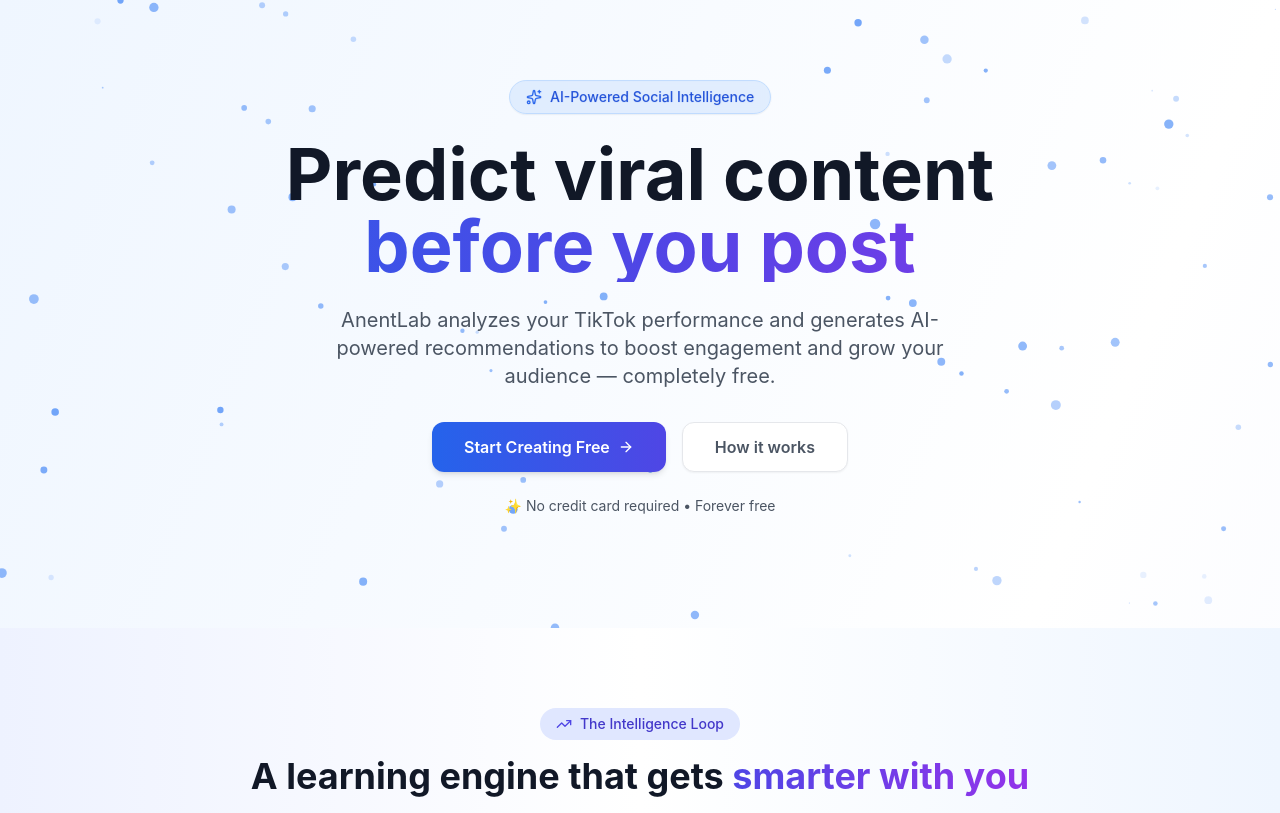
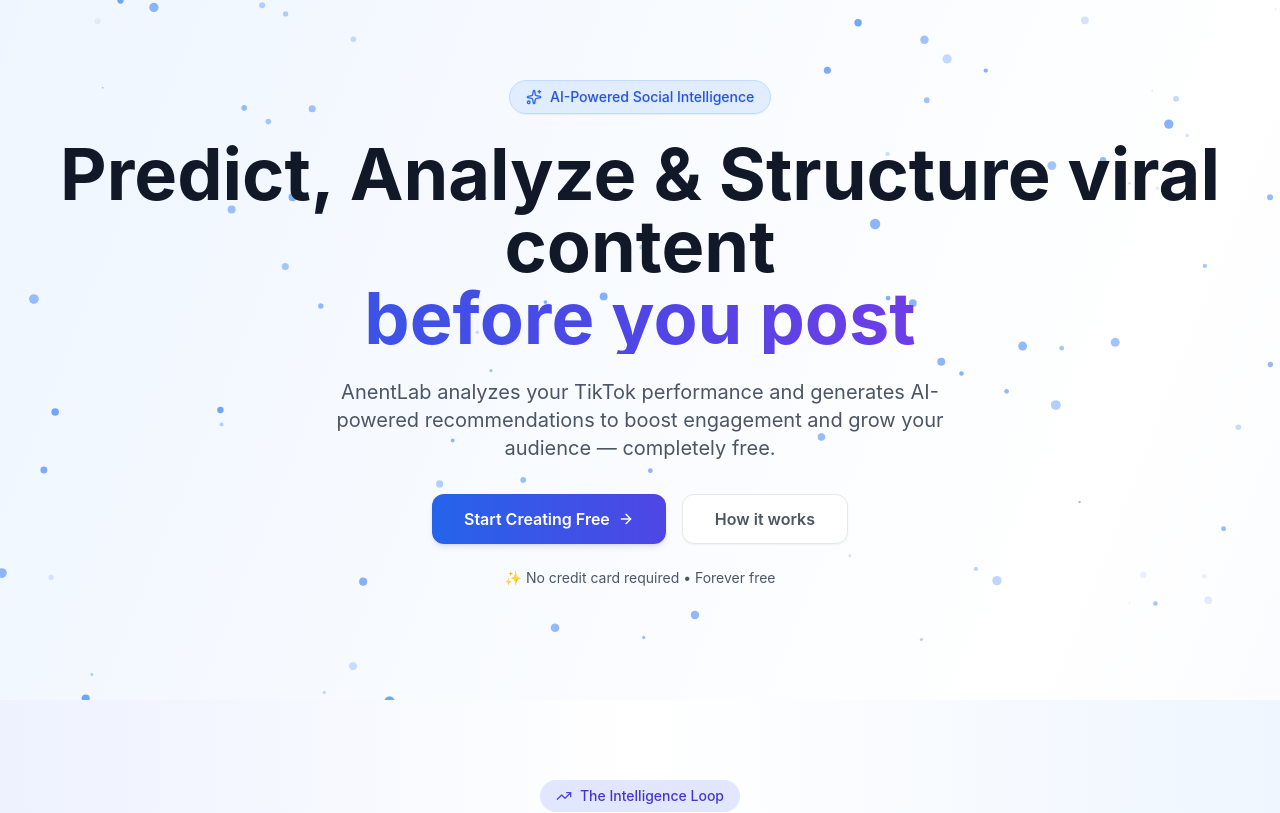
Before and after one commit to johncampg12-afk/content-intelligence-engine, a Next.js app: page / in a window 1280 px wide. Shown: the top 813 px of the page. Built offline with nearby package versions, Linux system fonts and the light colour scheme.

Commit message:
feat: ultra-professional landing page with neon accents, animations, and free messaging

```diff
--- a/app/page.tsx
+++ b/app/page.tsx
@@ -313,7 +313,7 @@
               <span className="text-sm font-medium text-blue-700">AI-Powered Social Intelligence</span>
             </div>
             <h1 className="text-5xl lg:text-7xl font-bold text-gray-900 mb-6 leading-tight">
-              Predict viral content
+              Predict, Analyze & Structure viral content
               <span className="block bg-gradient-to-r from-blue-600 via-indigo-600 to-purple-600 bg-clip-text text-transparent">
                 before you post
               </span>
```
